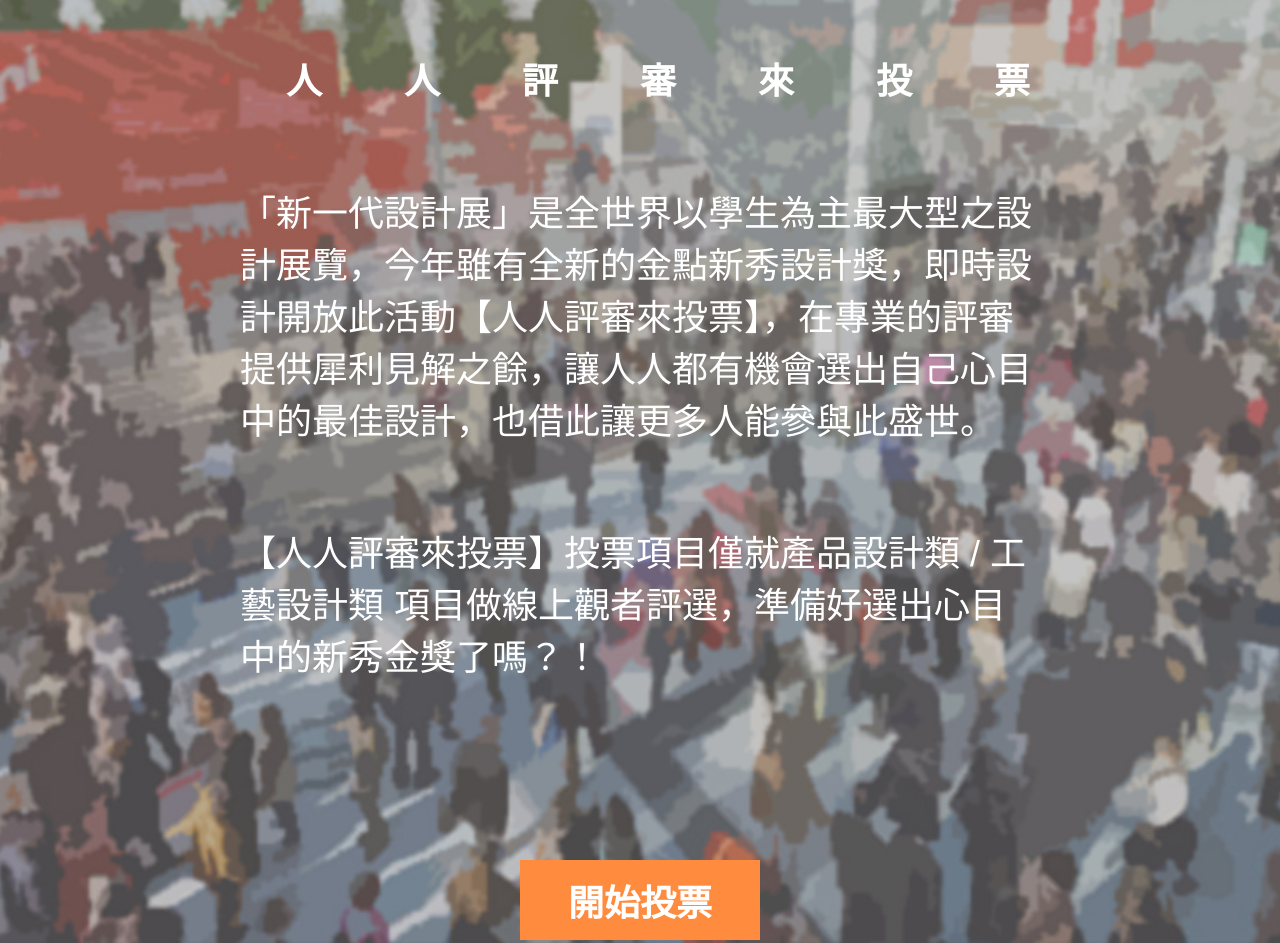
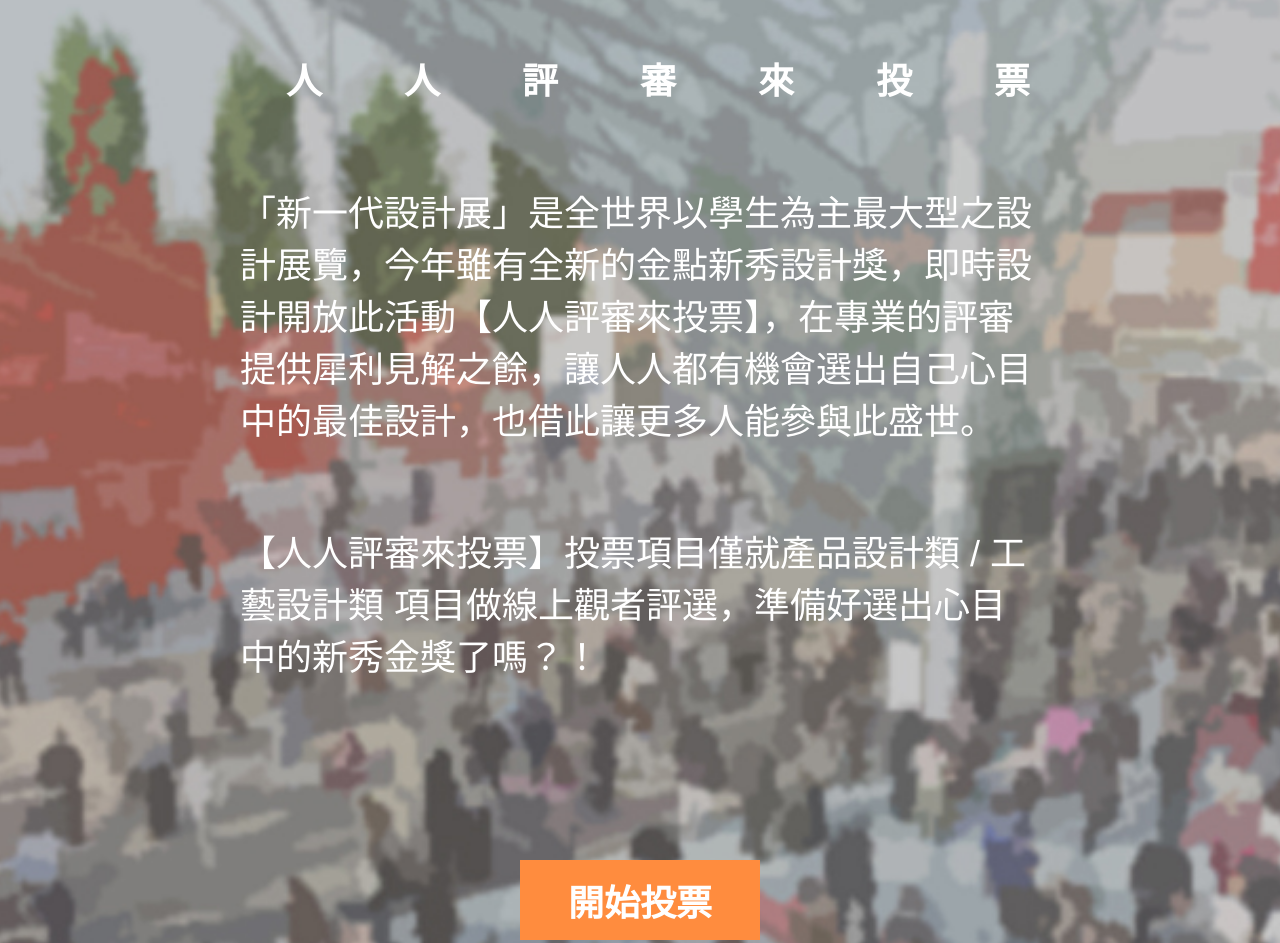
Before and after one commit to ZuoSyuan/DesignJIT, a plain HTML site: page index.html in a window 1280 px wide. Shown: the part 460-1403 px from the top of the page. Drawn offline with Linux system fonts and the light colour scheme.

Commit message:
fix the body height

```diff
--- a/css/styles.css
+++ b/css/styles.css
@@ -4,6 +4,12 @@ body {
     background-size:   cover;
     background-repeat: no-repeat;
     background-position: center center;            /* optionally, center the image */
+	height: 2000px
+}
+
+.centerGroup {
+	display: block;
+	text-align: center;
 }
 
 .logo{
@@ -57,10 +63,6 @@ body {
     margin-right: auto;
 	text-align: left;
 
-}
-
-.centerGroup {
-	text-align: center;
 }
 
 .inputDiv{
--- a/index.html
+++ b/index.html
@@ -22,9 +22,7 @@
 			<div id="sloganDiv" class="sloganDiv">
 				<label class="slogan" >　人人評審來投票</label>
 			</div>
-		</div>
 
-		<div class="centerGroup">
 			<div id="contentDiv">
 				<label class="coverText">
 				「新一代設計展」是全世界以學生為主最大型之設計展覽，今年雖有全新的金點新秀設計獎，即時設計開放此活動【人人評審來投票】，在專業的評審提供犀利見解之餘，讓人人都有機會選出自己心目中的最佳設計，也借此讓更多人能參與此盛世。
```
